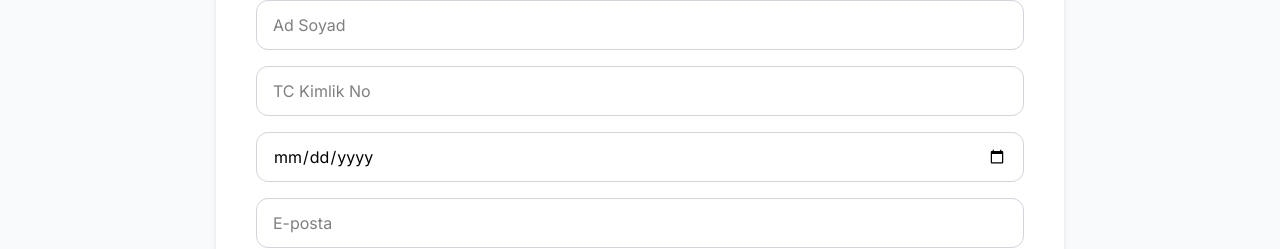
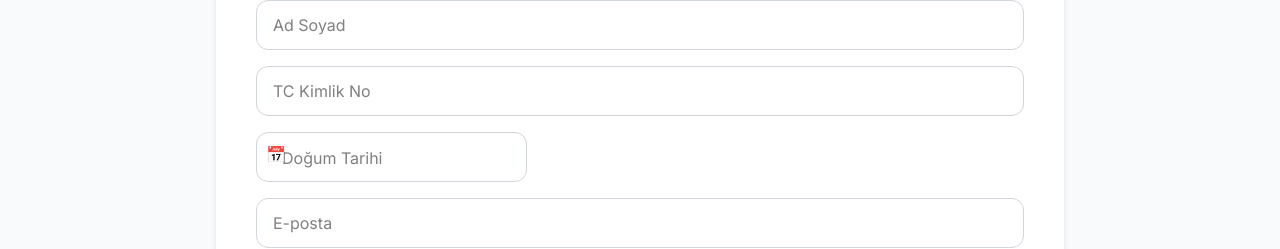
Before and after one commit to minedurudemirel/yenifide, a React (Vite) app: page /bize-ulasin in a window 1280 px wide. Shown: the part 1410-1659 px from the top of the page. Built offline with nearby package versions, Linux system fonts and the light colour scheme.

Commit message:
Dogum tarihi alani iyilestirildi

```diff
--- a/package.json
+++ b/package.json
@@ -11,6 +11,7 @@
   },
   "dependencies": {
     "react": "^19.2.6",
+    "react-datepicker": "^9.1.0",
     "react-dom": "^19.2.6",
     "react-icons": "^5.6.0",
     "react-router-dom": "^7.15.1",
--- a/src/pages/Contact.jsx
+++ b/src/pages/Contact.jsx
@@ -5,18 +5,22 @@ import { MdEmail } from "react-icons/md";
 import Select from "react-select";
 import { FaWhatsapp } from "react-icons/fa";
 import { universities } from "../data/universities";
+import DatePicker, { registerLocale } from "react-datepicker";
+import { tr } from "date-fns/locale";
+import "react-datepicker/dist/react-datepicker.css";
+
+registerLocale("tr", tr);
 function Contact() {
   const [formData, setFormData] = useState({
     name: "",
     tcNo: "",
-    birthDate: "",
+    birthDate: null,
     email: "",
     phone: "",
     university: "",
     department: "",
     message: "",
   });
-
   const universityOptions = universities.map((university) => ({
     value: university,
     label: university,
@@ -62,7 +66,12 @@ function Contact() {
         headers: {
           "Content-Type": "application/json",
         },
-        body: JSON.stringify(formData),
+        body: JSON.stringify({
+          ...formData,
+          birthDate: formData.birthDate
+            ? formData.birthDate.toLocaleDateString("tr-TR")
+            : "",
+        }),
       });
 
       setStatus("Başvurunuz başarıyla alındı.");
@@ -70,7 +79,7 @@ function Contact() {
       setFormData({
         name: "",
         tcNo: "",
-        birthDate: "",
+        birthDate: null,
         email: "",
         phone: "",
         university: "",
@@ -254,23 +263,42 @@ function Contact() {
   name="tcNo"
   placeholder="TC Kimlik No"
   value={formData.tcNo}
-  onChange={handleChange}
+  onChange={(e) => {
+    const value = e.target.value.replace(/\D/g, "");
+    setFormData({
+      ...formData,
+      tcNo: value,
+    });
+  }}
   required
-  pattern="[0-9]{11}"
-  maxLength="11"
+  maxLength={11}
   inputMode="numeric"
   className="border border-gray-300 rounded-xl px-4 py-3"
 />
 
-<input
-  type="date"
-  name="birthDate"
-  placeholder="Doğum Tarihiniz"
-  value={formData.birthDate}
-  onChange={handleChange}
-  required
-  className="border border-gray-300 rounded-xl px-4 py-3"
+<div className="text-left">
+<DatePicker
+  locale="tr"
+  selected={formData.birthDate}
+  onChange={(date) =>
+    setFormData({
+      ...formData,
+      birthDate: date,
+    })
+  }
+  placeholderText="Doğum Tarihi"
+  dateFormat="dd.MM.yyyy"
+  showMonthDropdown
+  showYearDropdown
+  dropdownMode="select"
+  yearDropdownItemNumber={100}
+  scrollableYearDropdown
+  maxDate={new Date()}
+  showIcon
+  icon={<span>📅</span>}
+  className="w-full h-[50px] border border-gray-300 rounded-xl px-4"
 />
+</div>
 
   <input
     type="email"
@@ -287,7 +315,13 @@ function Contact() {
   name="phone"
   placeholder="05XXXXXXXXX"
   value={formData.phone}
-  onChange={handleChange}
+  onChange={(e) => {
+    const value = e.target.value.replace(/\D/g, "");
+    setFormData({
+      ...formData,
+     phone: value,
+    });
+  }}
   required
   pattern="0[0-9]{10}"
   maxLength="11"
```
Also changed, not shown: 1 other file (tests, documents, lock files or other folders).
